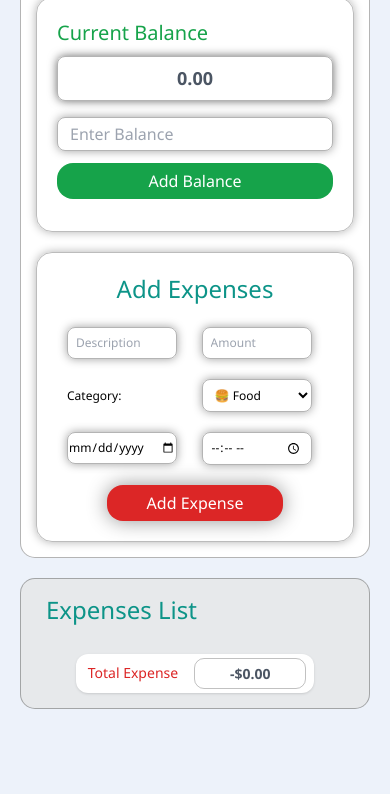
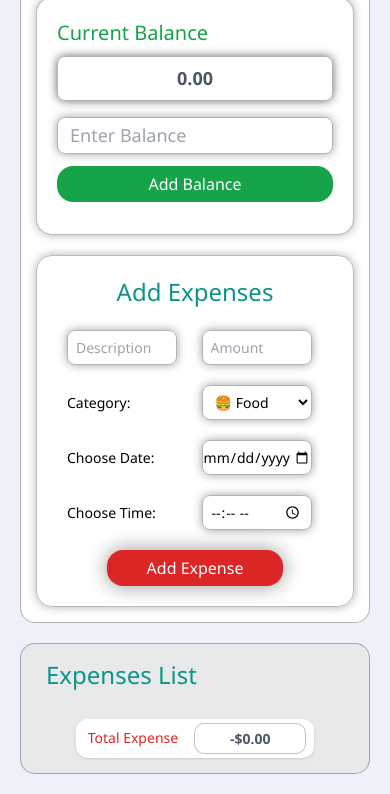
Before and after one commit to MunirGulYousafzai/Expense-Tracker, a website: page index.html in a window 390 px wide. Shown: the part 177-971 px from the top of the page. Before the commit the page ends 906 px from the top, so only its background shows below. Drawn offline with nearby package versions, Linux system fonts and the light colour scheme.

Commit message:
make a little bit responsivenes

```diff
--- a/index.html
+++ b/index.html
@@ -138,8 +138,8 @@
             border: 1px solid rgba(0, 0, 0, 0.295);
             border-radius: 8px;
         }
-        html.dark #showBalance p,html.dark #showExpense p{
-            box-shadow: 0 0 10px rgba(255, 255, 255, 0.374);
+        html.dark  #showBalance p,html.dark #showExpense p{
+            /* box-shadow: 0 0 10px rgba(255, 255, 255, 0.374); */
             border: 1px solid rgba(255, 255, 255, 0.295);
         }
         li.expenseItem,#balance-content,#expense-content{
@@ -220,13 +220,13 @@
             <h1 id="userName" class="sm:text-4xl text-3xl al text-center sm:pb-10 sm:pt-5 py-5 text-blue-500 dark:text-blue-400 font-semibold">Your Personal Expense Tracker</h1>
 
             <!-- balance content like input balance and balance button -->
-            <div id="balance-content" class="w-full  py-5 px-5 rounded-2xl mb-5 dark:bg-gray-700">
+            <div id="balance-content" class="w-full  py-5 px-5 rounded-2xl mb-5 bg-white dark:bg-gray-700">
                 <div id="showBalance-totalExpense" class="sm:flex sm:justify-around">
                     <div id="showBalance" class="sm:w-1/3 w-full text-[20px]  sm:text-[22px]   dark:text-green-400 text-green-600 font-medium">Current Balance<p id="showBalancePlace" class="p-2 sm:p-3.5 mt-2 w-full text-[18px]  text-gray-600 dark:text-white font-semibold">$500000000000</p></div>
                     <div id="showExpense" class="sm:w-1/3 w-full text-[20px]   dark:text-red-500 text-red-600 font-medium">Total Expense<p id="showExpensePlace" class="p-2 sm:p-3.5 mt-2 w-full text-[18px]  text-gray-600 dark:text-white font-semibold">$40000</p></div>
                 </div>
                 <div id="input-addBtn" class="sm:flex sm:justify-center gap-20 mt-4 sm:mt-8 pb-3 w-full">
-                    <input type="number" name="inputBalance" id="inputBalance" class="outline-none sm:w-1/4   w-full focus:outline-none py-1 sm:py-2 px-3 text-[16px] text-black dark:text-white" placeholder="Enter Balance">
+                    <input type="number" name="inputBalance" id="inputBalance" class="outline-none sm:w-1/4   w-full focus:outline-none py-1 sm:py-2 px-3 text-[18px] text-black dark:text-white" placeholder="Enter Balance">
                     <div id="addBtn-wrapper" class="flex justify-center mt-3 sm:block sm:justify-start sm:mt-0 w-full sm:w-1/4"><button id="balanceBtn" class="w-full text-white sm:py-2   px-10 sm:px-0 py-1.5 bg-green-600 rounded-2xl text-[16px] ">Add Balance</button></div>
                 </div>
             </div>
@@ -235,10 +235,10 @@
             <!-- expense content like adding description, amount , category, date etc and add expense button -->
              <div id="expense-content" class="w-full  p-5 rounded-2xl ">
                 <h2 id="expenseTitle" class="sm:text-3xl text-2xl text-center w-full pb-3 font-medium text-teal-600 dark:text-teal-500">Add Expenses</h2>
-                <input type="text" name="description" id="description"  class="outline-none focus:outline-none px-2 py-1.5 sm:w-1/4 w-2/5 sm:px-2 text-black dark:text-white text-[12px] sm:text-[16px]" placeholder="Description">
-                <input type="number" name="amount" id="amount"  class="outline-none focus:outline-none px-2 py-1.5 sm:w-1/4 w-2/5 sm:px-2  text-black dark:text-white text-[12px] sm:text-[16px]" placeholder="Amount">
-                <label for="category" class="inline-block outline-none focus:outline-none md:px-2 py-1.5 md:w-13 sm:px-2 sm:w-12 w-2/5  sm:font-medium font-normal  text-black dark:text-white text-[12px] sm:text-[14px]">Category:</label>
-                <select id="category"  class="outline-none focus:outline-none px-2 py-1.5 sm:w-1/4 sm:px-2 inline-block w-2/5  text-black dark:text-white text-[12px] sm:text-[16px]">
+                <input type="text" name="description" id="description"  class="outline-none focus:outline-none px-2 py-1.5 sm:w-1/4 w-2/5 sm:px-2 text-black dark:text-white text-[14px] sm:text-[16px]" placeholder="Description">
+                <input type="number" name="amount" id="amount"  class="outline-none focus:outline-none px-2 py-1.5 sm:w-1/4 w-2/5 sm:px-2  text-black dark:text-white text-[14px] sm:text-[16px]" placeholder="Amount">
+                <label for="category" class="inline-block outline-none focus:outline-none md:px-2 py-1.5 md:w-13 sm:px-2 sm:w-12 w-2/5  sm:font-medium font-normal  text-black dark:text-white text-[14px] sm:text-[14px]">Category:</label>
+                <select id="category"  class="outline-none focus:outline-none px-2 py-1.5 sm:w-1/4 sm:px-2 inline-block w-2/5  text-black dark:text-white text-[14px] sm:text-[16px]">
                     <option value="Food" class="sm:w-1/4 w-2/5">🍔 Food</option>
                     <option value="Education">🎓 Education</option>
                     <option value="Transport">🚗 Transport</option>
@@ -247,8 +247,10 @@
                     <option value="Utilities">💡 Utilities</option>
                     <option value="Others">📦 Others</option>
                 </select>
-                <input type="date"  name="date" id="date" class="outline-none focus:outline-none sm:px-2 py-1.5 sm:w-1/4 w-2/5 text-[12px] sm:text-[16px]">
-                <input type="time"  name="time" id="time" class="outline-none focus:outline-none sm:px-2 px-2 py-1.5 sm:w-1/4 w-2/5 text-[12px] sm:text-[16px]" >
+                <label for="date" class=" mb-1 text-[14px] font-normal text-black inline-block dark:text-white sm:hidden  w-2/5">Choose Date:</label>
+                <input type="date"  name="date" id="date" class="outline-none focus:outline-none sm:px-2 py-1.5 sm:w-1/4 w-2/5 text-[14px] sm:text-[16px]">
+                <label for="date" class=" mb-1 text-[14px] font-normal text-black inline-block dark:text-white sm:hidden  w-2/5">Choose Time:</label>
+                <input type="time"  name="time" id="time" class="outline-none focus:outline-none sm:px-2 px-2 py-1.5 sm:w-1/4 w-2/5 text-[14px] sm:text-[16px]" >
                 <div id="expenseBtn-wrapper" class="mx-auto sm:mx-0"><button id="expenseBtn" class=" px-10  py-1.5 bg-red-600 text-white rounded-2xl ">Add Expense</button></div>
              </div>
             </div>
--- a/script.js
+++ b/script.js
@@ -211,7 +211,9 @@ function displayExpense() {
 
         const span4 = document.createElement("span");
         span4.classList.add("block", "sm:inline", "w-1/4", "text-gray-500", "md:w-28","dark:sm:font-medium","dark:text-gray-400");
-        span4.textContent = item.date;
+        const [year, month, day] = item.date.split("-");
+        const formattedDate = `${day}-${month}-${year}`;
+        span4.textContent = formattedDate;
 
         const span5 = document.createElement("span");
         span5.classList.add("block", "sm:inline", "w-1/4", "text-gray-400", "md:w-20");
```
